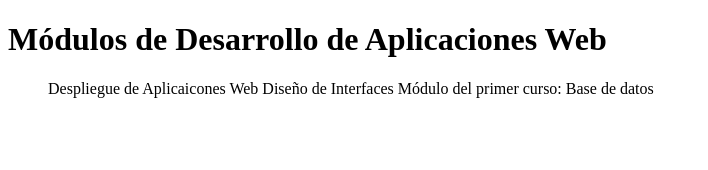
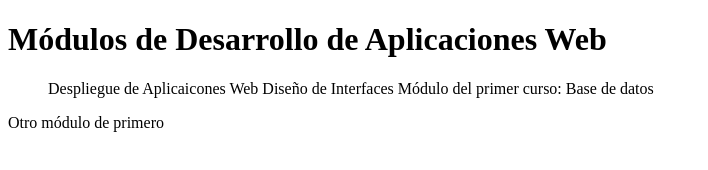
Before and after one commit to FerranMascarell/dawPracticasRemoto, a plain HTML site: page index.html in a window 1280 px wide. Shown: the whole page, without its empty margins (0-708 px from the left). Drawn offline with Linux system fonts and the light colour scheme.

Commit message:
otro módulo de primero

```diff
--- a/index.html
+++ b/index.html
@@ -12,6 +12,7 @@
     <ul>Despliegue de Aplicaicones Web
 	Diseño de Interfaces
 	Módulo del primer curso: Base de datos</ul>
+Otro módulo de primero
 
 
 </body>
```
